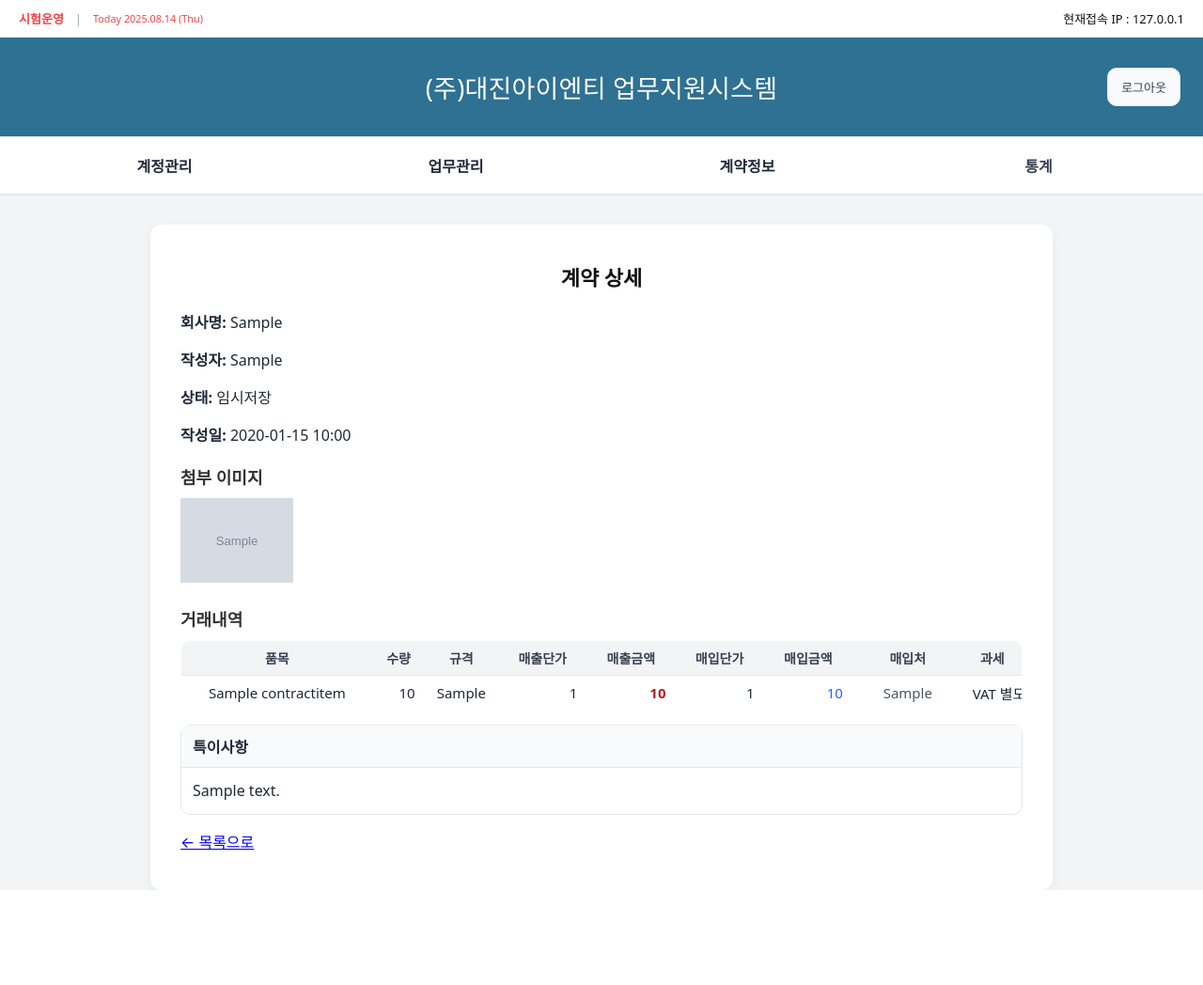
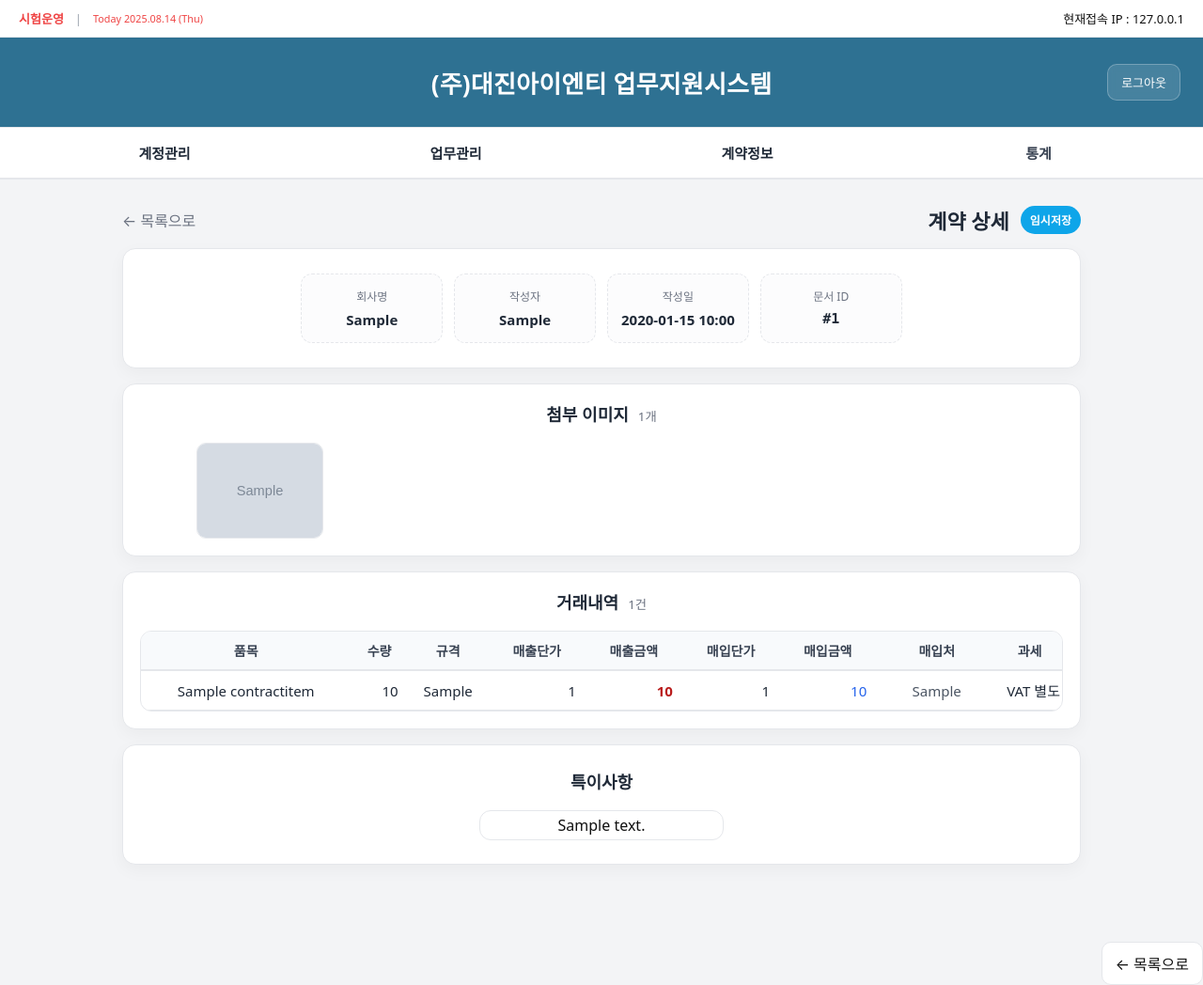
Before and after one commit to jmy051103/Expense_Management_System, a Django app: page /expenses/contracts/1/ in a window 1280 px wide. Shown: the whole page at 94% size. Before the commit the page ends 947 px from the top, so only its background shows below. Run offline with Django 5.2, Linux system fonts and the light colour scheme; a user stored in the database is signed in; tables that the repository leaves empty hold one stand-in row (values such as "Sample post"); grey boxes marked "Sample" are stand-in pictures.

Commit message:
changed the front-end of contract_detail

```diff
--- a/static/css/contract_detail.css
+++ b/static/css/contract_detail.css
@@ -1,4 +1,4 @@
-/* 색 */
+/* 색상 토큰 */
 :root {
   --bg: #f3f4f6;
   --panel: #ffffff;
@@ -10,9 +10,14 @@
   --title-bg: #2e7192;
   --footer-bg: #2e7192;
   --footer-ink: #e5e7eb;
+
+  --green: #16a34a;
+  --amber: #f59e0b;
+  --red: #dc2626;
+  --sky: #0ea5e9;
 }
 
-/* 바디 */
+/* 리셋/바디 */
 * { box-sizing: border-box; }
 html, body { height: 100%; }
 body {
@@ -20,221 +25,179 @@
   min-height: 100vh;
   display: flex;
   flex-direction: column;
-  font-family: system-ui, -apple-system, Segoe UI, Roboto, Apple SD Gothic Neo, Malgun Gothic, sans-serif;
+  font-family: system-ui,-apple-system,Segoe UI,Roboto,Apple SD Gothic Neo,Malgun Gothic,sans-serif;
   color: var(--ink);
   background: var(--bg);
 }
 
 /* 상단바 */
 .topbar {
-  display: flex;
-  align-items: center;
-  gap: 12px;
-  padding: 10px 20px;
-  font-size: 13px;
-  color: #ef4444;
-  background: #fff;
-  border-bottom: 1px solid var(--line);
+  display: flex; align-items: center; gap: 12px;
+  padding: 10px 20px; font-size: 13px;
+  color: #ef4444; background: #fff; border-bottom: 1px solid var(--line);
 }
 .topbar .sep { color: #9ca3af; }
 .topbar .ip { color: #111; }
 
-.sticky-wrap {
-  position: sticky;
-  top: 0;
-  z-index: 50;
-  background: #fff;
-  box-shadow: 0 1px 0 var(--line);
-}
+.sticky-wrap { position: sticky; top: 0; z-index: 50; background: #fff; box-shadow: 0 1px 0 var(--line); }
 
 /* 타이틀 */
 .titlebar {
-  display: grid;
-  grid-template-columns: 1fr auto 1fr;
-  align-items: center;
-  padding: 32px 24px;
-  background: var(--title-bg);
-  border-bottom: 1px solid var(--line);
-  color: #000;
+  display: grid; grid-template-columns: 1fr auto 1fr; align-items: center;
+  padding: 28px 24px; background: var(--title-bg); color: #fff; border-bottom: 1px solid var(--line);
 }
-
-.titlebar .title-link {
-  color: #ffffff;          /* make the link text white */
-  text-decoration: none;   /* remove underline */
-}
-
-
-.titlebar h1 {
-  margin: 0;
-  grid-column: 2;
-  text-align: center;
-  font-size: 27px;
-  letter-spacing: .2px;
-  color: #ffffff;
-  font-weight: 500;
-}
+.titlebar h1 { margin: 0; grid-column: 2; text-align: center; font-size: 26px; font-weight: 600; }
+.titlebar .title-link { color: #fff; text-decoration: none; }
 .logout-form { grid-column: 3; justify-self: end; }
 .logout-btn {
-  padding: 10px 14px;
-  border: 1px solid var(--line);
-  border-radius: 10px;
-  background: #f9fafb;
-  font-size: 13px;
-  color: #374151;
-  cursor: pointer;
+  padding: 9px 14px; border: 1px solid rgba(255,255,255,.25); border-radius: 10px;
+  background: rgba(255,255,255,.12); color: #fff; font-size: 13px; cursor: pointer;
+  backdrop-filter: blur(4px);
 }
+.logout-btn:hover { background: rgba(255,255,255,.2); }
 
-/* 탭 */
-.tabs {
-  display: grid;
-  grid-template-columns: repeat(4, 1fr);
-  gap: 0;
-  padding: 0 20px;
-  background: #fff;
-  border-bottom: 1px solid var(--line);
-  align-items: stretch;
-  justify-items: stretch;
-}
+/* 탭 (기존 스타일 보완) */
+.tabs { display: grid; grid-template-columns: repeat(4, 1fr); padding: 0 20px; border-bottom: 1px solid var(--line); }
 .tab-group, .tab { width: 100%; text-align: center; }
 .tab {
-  position: relative;
-  display: block;
-  padding: 18px 8px;
-  font-size: 16px;
-  font-weight: 700;
-  color: #374151;
-  background: transparent;
-  border: none;
-  cursor: pointer;
+  position: relative; display: block; padding: 16px 8px; font-size: 15px; font-weight: 700;
+  color: #374151; background: transparent; border: 0; cursor: pointer;
 }
-
-/* Tabs: never show link underline */
-.tabs a.tab,
-.tabs a.tab:link,
-.tabs a.tab:visited,
-.tabs a.tab:hover,
-.tabs a.tab:focus,
-.tabs a.tab:active {
-  text-decoration: none !important;
-  color: inherit; /* keep your tab color */
+.tabs a.tab, .tabs a.tab:link, .tabs a.tab:visited, .tabs a.tab:hover, .tabs a.tab:focus, .tabs a.tab:active {
+  text-decoration: none !important; color: inherit;
 }
-
-
-.tab:hover { background: #f3f4f6; }
+.tab:hover { background: #f8fafc; }
 .tab.active { color: var(--brand-ink); }
-.tab.active::after {
-  content: "";
-  position: absolute;
-  left: 0; right: 0; bottom: 0;
-  height: 3px;
-  background: var(--brand);
-}
+.tab.active::after { content: ""; position: absolute; left: 0; right: 0; bottom: 0; height: 3px; background: var(--brand); }
 
 /* 드롭다운 */
 .tab-group { position: relative; }
 .dropdown {
-  position: absolute;
-  top: 100%;
-  left: 50%;
-  transform: translate(-50%, 6px);
-  min-width: 180px;
-  list-style: none;
-  margin: 0;
-  padding: 8px 0;
-  background: #fff;
-  border: 1px solid var(--line);
-  border-radius: 10px;
-  box-shadow: 0 10px 24px rgba(0,0,0,.10);
-  z-index: 100;
-  opacity: 0;
-  visibility: hidden;
-  transition: opacity .16s ease, transform .16s ease, visibility .16s ease;
+  position: absolute; top: 100%; left: 50%; transform: translate(-50%, 8px);
+  min-width: 180px; margin: 0; padding: 8px 0; list-style: none;
+  background: #fff; border: 1px solid var(--line); border-radius: 10px;
+  box-shadow: 0 10px 24px rgba(0,0,0,.10); z-index: 100;
+  opacity: 0; visibility: hidden; transition: .16s ease;
 }
-.tab-group:hover .dropdown,
-.tab-group:focus-within .dropdown { opacity: 1; visibility: visible; transform: translate(-50%, 0); }
-.dropdown a {
-  display: block;
-  padding: 10px 12px;
-  color: #111;
-  text-decoration: none;
-  font-size: 14px;
-}
+.tab-group:hover .dropdown, .tab-group:focus-within .dropdown { opacity: 1; visibility: visible; transform: translate(-50%, 0); }
+.dropdown a { display: block; padding: 10px 12px; color: #111; text-decoration: none; font-size: 14px; }
 .dropdown a:hover { background: #f3f4f6; }
 
-.container {
-  max-width: 960px;        /* page width */
-  margin: 32px auto;       /* center horizontally with margin */
-  padding: 24px 32px;      /* inner padding */
-  background: #ffffff;     /* white panel */
-  border-radius: 12px;     /* rounded corners */
-  box-shadow: 0 4px 12px rgba(0,0,0,0.05); /* subtle shadow */
+/* 페이지 레이아웃 */
+.page { max-width: 1060px; margin: 28px auto 48px; padding: 0 20px; }
+.page-top {
+  display: grid; grid-template-columns: 1fr auto auto; align-items: center; gap: 12px; margin-bottom: 14px;
 }
+.page-title { margin: 0; font-size: 22px; font-weight: 700; }
+.link-muted { color: var(--muted); text-decoration: none; }
+.link-muted:hover { text-decoration: underline; }
 
-.container h1 {
-  font-size: 22px;
-  margin-bottom: 20px;
-  color: #111;
-  text-align: center;
+/* 배지 (상태) */
+.badge {
+  display: inline-flex; align-items: center; gap: 6px;
+  padding: 6px 10px; border-radius: 999px; font-size: 12px; font-weight: 700;
+  color: #fff; background: var(--sky);
 }
+.badge.status-approve, .badge.status-approved { background: var(--green); }
+.badge.status-pending, .badge.status-request, .badge.status-requested { background: var(--amber); }
+.badge.status-reject, .badge.status-rejected { background: var(--red); }
+.badge.status-default { background: var(--sky); }
 
-.container h2 {
-  font-size: 18px;
-  margin: 20px 0 10px;
-  color: #333;
+/* 카드 */
+.card {
+  background: var(--panel); border: 1px solid var(--line); border-radius: 14px;
+  padding: 18px; box-shadow: 0 6px 18px rgba(0,0,0,.04); margin-bottom: 16px;
 }
+.section-head { display: flex; align-items: baseline; justify-content: space-between; gap: 10px; margin-bottom: 8px; }
+.section-head h2 { margin: 0; font-size: 18px; }
+.muted { color: var(--muted); }
 
-.image-list {
-  display: flex;
+/* 메타 그리드 */
+.meta-grid {
+  display: grid; grid-template-columns: repeat(4, 1fr); gap: 12px;
+}
+.meta {
+  padding: 14px; border: 1px dashed var(--line); border-radius: 12px; background: #fcfcfd;
+}
+.meta-label { font-size: 12px; color: var(--muted); margin-bottom: 6px; }
+.meta-value { font-size: 15px; font-weight: 600; }
+.mono { font-family: ui-monospace,SFMono-Regular,Menlo,Monaco,Consolas,"Liberation Mono","Courier New",monospace; }
+
+/* 이미지 그리드 */
+.image-grid {
+  display: grid; grid-template-columns: repeat(6, 1fr);
   gap: 10px;
-  flex-wrap: wrap;
 }
+.thumb { display: block; border: 1px solid var(--line); border-radius: 10px; overflow: hidden; }
+.thumb img { width: 100%; height: 100px; object-fit: cover; display: block; transition: transform .2s ease; }
+.thumb:hover img { transform: scale(1.03); }
+.empty { padding: 14px; color: var(--muted); }
 
-.image-list img {
-  width: 120px;
-  height: 90px;
-  object-fit: cover;
-  border-radius: 6px;
-  border: 1px solid #ddd;
-}
-
-/* ===== 품목 미니 테이블 ===== */
-.table-wrap { width: 100%; overflow-x: auto; }
+/* 테이블 */
+.table-wrap { width: 100%; overflow: auto; }
 .mini-items{
-  width:100%; border-collapse:collapse; table-layout:fixed;
-  font-size:12.5px; background:#fff;
-  border:1px solid var(--line); border-radius:10px; overflow:hidden;
+  width:100%; border-collapse:separate; border-spacing:0; table-layout:fixed;
+  font-size:13px; background:#fff; border:1px solid var(--line); border-radius:12px; overflow:hidden;
 }
 .mini-items thead th{
-  background:#f3f4f6; font-weight:700; text-align:center;
-  border-bottom:1px solid var(--line); padding:8px 10px;
+  position: sticky; top: 0; z-index: 1;
+  background:#f8fafc; font-weight:800; text-align:center;
+  border-bottom:1px solid var(--line); padding:10px 10px;
 }
-.mini-items td{ border-top:1px solid var(--line); padding:8px 10px; }
+.mini-items td{ border-top:1px solid var(--line); padding:10px 10px; }
 .mini-items tbody tr:hover{ background:#fafafa; }
 
 .mini-items .txt{ text-overflow:ellipsis; overflow:hidden; white-space:nowrap; }
 .mini-items .num{ text-align:right; font-variant-numeric: tabular-nums; }
-.mini-items .strong{ font-weight:700; }
+.mini-items .strong{ font-weight:800; }
 .mini-items .sell{ color:#b91c1c; }
 .mini-items .buy { color:#2563eb; }
 .mini-items .vendor{ color:#4b5563; }
-.mini-items .vat{ white-space:nowrap; }
+.mini-items .vat{ white-space:nowrap; text-align:center; }
 
 .mini-items .w-item{ width:26%; }
 .mini-items .w-qty { width:7%;  text-align:center; }
 .mini-items .w-spec{ width:10%; }
 .mini-items .w-num { width:12%; }
 .mini-items .w-vendor{ width:15%; }
-.mini-items .w-vat{ width:8%;  text-align:center; }
+.mini-items .w-vat{ width:8%; }
 
 .empty-row{ text-align:center; color:#6b7280; }
 
-/* ===== 특이사항 박스 ===== */
-.note-box{
-  margin-top:14px; border:1px solid var(--line); border-radius:10px; background:#fff;
+/* 특이사항 박스 (기존 유지) */
+/* === 특이사항 크게 보이기 (확대 버전) === */
+.card:has(.note-box) {
+  padding: 28px;
 }
-.note-title{
-  padding:10px 12px; font-weight:700; background:#f9fafb; border-bottom:1px solid var(--line);
+
+
+.note-body{
+  font-size: 16px;              /* 글씨 크게 */
+  line-height: 1.9;             /* 줄간격 넉넉하게 */
+  min-width: 260px;            /* 영역 자체를 길게 (원하면 320~400px로) */
+  color: #111;
+  white-space: pre-wrap;
+  word-break: keep-all;
+  border:1px solid var(--line);
+  border-radius:12px;
 }
-.note-body{
-  padding:12px; line-height:1.6; white-space:pre-wrap;
+
+/* 하단 버튼 */
+.page-bottom { margin-top: 18px; display: flex; justify-content: flex-end; }
+.btn-outline {
+  display: inline-block; padding: 10px 14px; border-radius: 10px;
+  border: 1px solid var(--line); background:#fff; color:#111; text-decoration: none;
 }
+.btn-outline:hover { background:#f8fafc; }
+
+/* 반응형 */
+@media (max-width: 1024px) {
+  .image-grid { grid-template-columns: repeat(4, 1fr); }
+  .meta-grid { grid-template-columns: repeat(2, 1fr); }
+}
+@media (max-width: 640px) {
+  .tabs { grid-template-columns: 1fr 1fr; }
+  .image-grid { grid-template-columns: repeat(3, 1fr); }
+  .meta-grid { grid-template-columns: 1fr; }
+  .mini-items { font-size: 12px; }
+}
--- a/templates/contract_detail.html
+++ b/templates/contract_detail.html
@@ -5,8 +5,8 @@
   <meta charset="utf-8" />
   <meta name="viewport" content="width=device-width,initial-scale=1" />
   <title>업무지원 시스템</title>
-  <link rel="stylesheet" href="{% static 'css/dashboard.css' %}?v=2025-09-10-11">
-  <link rel="stylesheet" href="{% static 'css/contract_detail.css' %}?v=2025-09-10-11">
+  <link rel="stylesheet" href="{% static 'css/dashboard.css' %}?v=2025-09-12-01">
+  <link rel="stylesheet" href="{% static 'css/contract_detail.css' %}?v=2025-09-12-01">
 </head>
 <body>
 
@@ -50,19 +50,16 @@
         {% endif %}
       {% endwith %}
 
-      <!-- ✅ 업무관리 드롭다운 추가 -->
       <div class="tab-group has-dropdown">
         <a href="#" class="tab" aria-haspopup="true" aria-expanded="false" aria-controls="menu-work">
           업무관리
         </a>
         <ul id="menu-work" class="dropdown" role="menu" aria-label="업무관리 메뉴">
-          <!-- URL 이름은 프로젝트 상황에 맞게 변경 -->
           <li role="none"><a role="menuitem" href="{% url 'sales_partner_list' %}">매출처정보</a></li>
           <li role="none"><a role="menuitem" href="{% url 'purchase_partner_list' %}">매입처정보</a></li>
         </ul>
       </div>
 
-      <!-- 계약정보 드롭다운(기존) -->
       <div class="tab-group has-dropdown">
         <a href="#" class="tab" aria-haspopup="true" aria-expanded="false" aria-controls="menu-contract">
           계약정보
@@ -77,28 +74,63 @@
     </nav>
   </div>
 
-  <!--contents-->
+  <!-- 본문 -->
+  <div class="page">
+    <!-- 상단 브레드크럼/액션 -->
+    <div class="page-top">
+      <a href="{% url 'contract_list' %}" class="link-muted">← 목록으로</a>
+      <h1 class="page-title">계약 상세</h1>
+      <span class="badge status-{{ contract.status|default:'default' }}">
+        {{ contract.get_status_display|default:"상태 미정" }}
+      </span>
+    </div>
 
-  <div class="container">
-    <h1>계약 상세</h1>
+    <!-- 메타 정보: 카드형 -->
+    <section class="card">
+      <div class="meta-grid">
+        <div class="meta">
+          <div class="meta-label">회사명</div>
+          <div class="meta-value">{{ contract.customer_company|default:"-" }}</div>
+        </div>
+        <div class="meta">
+          <div class="meta-label">작성자</div>
+          <div class="meta-value">{{ contract.writer.first_name|default:contract.writer.username }}</div>
+        </div>
+        <div class="meta">
+          <div class="meta-label">작성일</div>
+          <div class="meta-value">{{ contract.created_at|date:"Y-m-d H:i" }}</div>
+        </div>
+        <div class="meta">
+          <div class="meta-label">문서 ID</div>
+          <div class="meta-value mono">#{{ contract.id }}</div>
+        </div>
+      </div>
+    </section>
 
-    <p><strong>회사명:</strong> {{ contract.customer_company }}</p>
-    <p><strong>작성자:</strong> {{ contract.writer.first_name|default:contract.writer.username }}</p>
-    <p><strong>상태:</strong> {{ contract.get_status_display }}</p>
-    <p><strong>작성일:</strong> {{ contract.created_at|date:"Y-m-d H:i" }}</p>
-
+    <!-- 첨부 이미지 -->
+    <section class="card">
+      <div class="section-head">
         <h2>첨부 이미지</h2>
-    <div style="display:flex; gap:10px; flex-wrap:wrap;">
+        <small class="muted">{{ contract.images.count|default:0 }}개</small>
+      </div>
+      <div class="image-grid">
         {% for img in contract.images.all %}
-        <a href="{{ img.medium.url }}" target="_blank">
-          <img src="{{ img.thumb.url }}" style="width:120px; height:90px; object-fit:cover;">
+          <a class="thumb" href="{{ img.medium.url }}" target="_blank" rel="noopener">
+            <img src="{{ img.thumb.url }}" alt="첨부 이미지 {{ forloop.counter }}">
           </a>
         {% empty %}
-        <p>첨부 이미지가 없습니다.</p>
+          <div class="empty">첨부 이미지가 없습니다.</div>
         {% endfor %}
       </div>
+    </section>
 
+    <!-- 거래내역 -->
+    <section class="card">
+      <div class="section-head">
         <h2>거래내역</h2>
+        <small class="muted">{{ contract.items.count|default:0 }}건</small>
+      </div>
+
       <div class="table-wrap">
         <table class="mini-items">
           <thead>
@@ -119,23 +151,15 @@
               <tr>
                 <td class="txt">{{ it.name }}</td>
                 <td class="num">{{ it.qty|default:0 }}</td>
-                  <td class="txt">{{ it.spec }}</td>
+                <td class="txt">{{ it.spec|default:"-" }}</td>
 
-                  <td class="num hide-sm">
-                    <span data-krw="{{ it.sell_unit|default:0 }}">{{ it.sell_unit|default:0 }}</span>
-                  </td>
-                  <td class="num strong sell">
-                    <span data-krw="{{ it.sell_total|default:0 }}">{{ it.sell_total|default:0 }}</span>
-                  </td>
+                <td class="num hide-sm"><span data-krw="{{ it.sell_unit|default:0 }}">{{ it.sell_unit|default:0 }}</span></td>
+                <td class="num strong sell"><span data-krw="{{ it.sell_total|default:0 }}">{{ it.sell_total|default:0 }}</span></td>
 
-                  <td class="num hide-sm">
-                    <span data-krw="{{ it.buy_unit|default:0 }}">{{ it.buy_unit|default:0 }}</span>
-                  </td>
-                  <td class="num buy">
-                    <span data-krw="{{ it.buy_total|default:0 }}">{{ it.buy_total|default:0 }}</span>
-                  </td>
+                <td class="num hide-sm"><span data-krw="{{ it.buy_unit|default:0 }}">{{ it.buy_unit|default:0 }}</span></td>
+                <td class="num buy"><span data-krw="{{ it.buy_total|default:0 }}">{{ it.buy_total|default:0 }}</span></td>
 
-                  <td class="txt vendor">{{ it.vendor }}</td>
+                <td class="txt vendor">{{ it.vendor|default:"-" }}</td>
                 <td class="center vat">
                   {% if it.vat_mode == 'separate' %}VAT 별도
                   {% elif it.vat_mode == 'included' %}VAT 포함
@@ -149,21 +173,29 @@
           </tbody>
         </table>
       </div>
+    </section>
 
     {% if contract.special_note %}
-          <div class="note-box">
-            <div class="note-title">특이사항</div>
+      <section class="card">
+        <div class="section-head">
+          <h2>특이사항</h2>
+        </div>
         <div class="note-body">{{ contract.special_note|linebreaksbr }}</div>
         </div>
+      </section>
     {% endif %}
 
-
-    <p><a href="{% url 'contract_list' %}">← 목록으로</a></p>
+    <div class="page-bottom">
+      <a class="btn-outline" href="{% url 'contract_list' %}">← 목록으로</a>
+    </div>
   </div>
 
   <script>
+    // KRW 포맷
     document.querySelectorAll('[data-krw]').forEach(el => {
       const v = parseFloat(el.getAttribute('data-krw') || '0');
       el.textContent = new Intl.NumberFormat('ko-KR').format(v);
     });
   </script>
+</body>
+</html>
```
Lines whose indentation alone changed are shown as unchanged.
